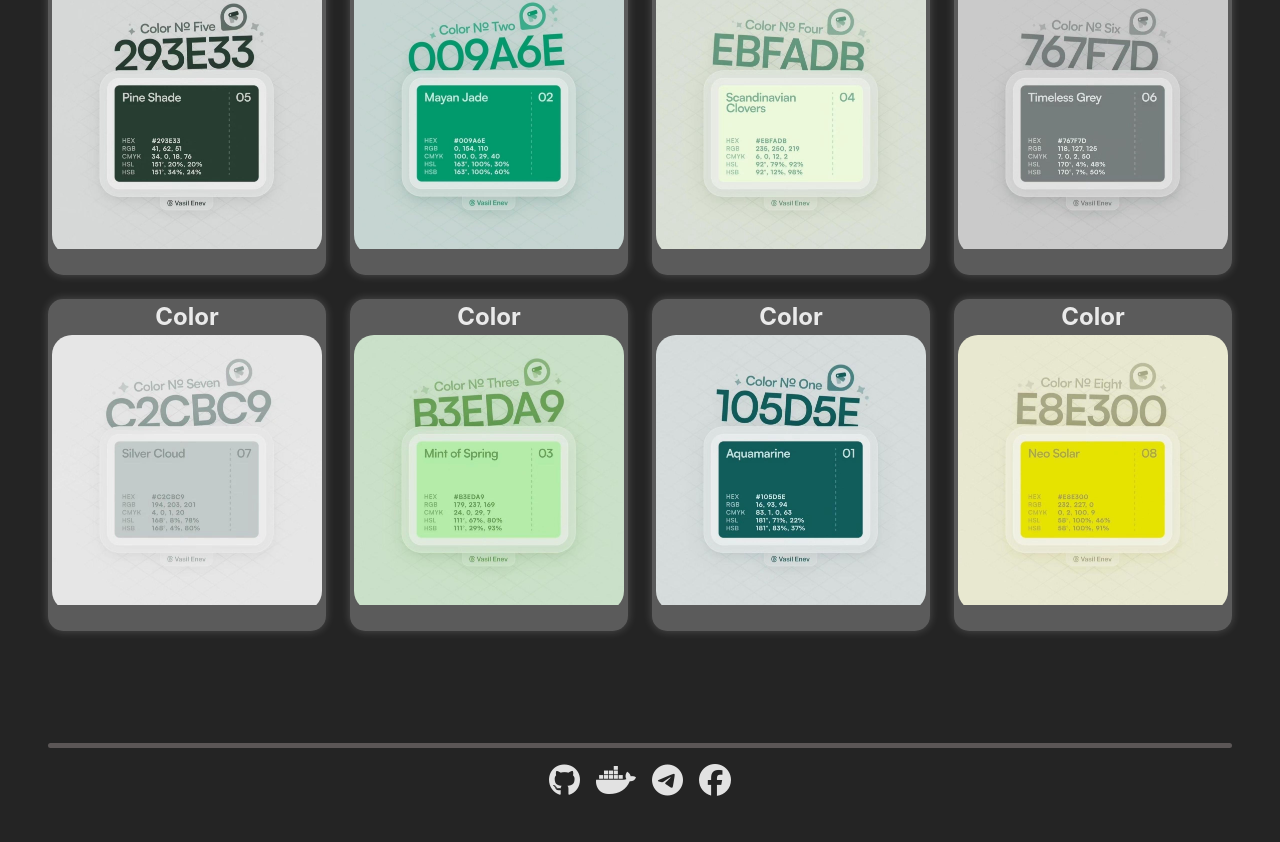
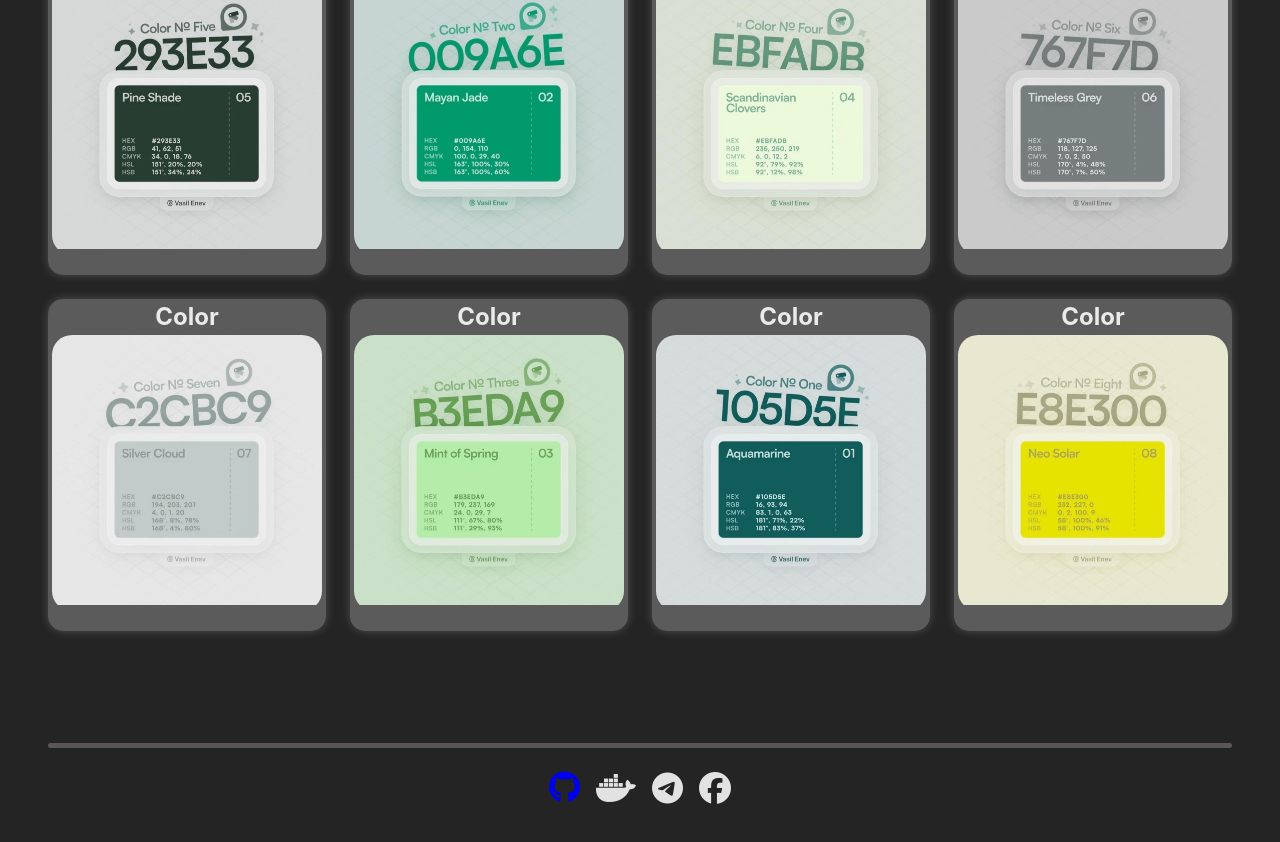
Before and after one commit to horrorbringer/React-Vite-1, a React (Vite) app: page / in a window 1280 px wide. Shown: the part 297-1139 px from the top of the page. Built offline with nearby package versions, Linux system fonts and the light colour scheme.

Commit message:
add link to my github

```diff
--- a/src/component/Footer.jsx
+++ b/src/component/Footer.jsx
@@ -1,10 +1,14 @@
+import { Link } from "react-router-dom";
+
 export const Footer = () => {
     return (
       <>
         <div className="line">
           <div className="line-footer"></div>
           <div className="icon">
-            <i className="fa-brands fa-github"></i>
+            <Link to="https://github.com/horrorbringer">
+              <i className="fa-brands fa-github"></i>
+            </Link>
             <i className="fa-brands fa-docker"></i>
             <i className="fa-brands fa-telegram"></i>
             <i className="fa-brands fa-facebook"></i>
```
